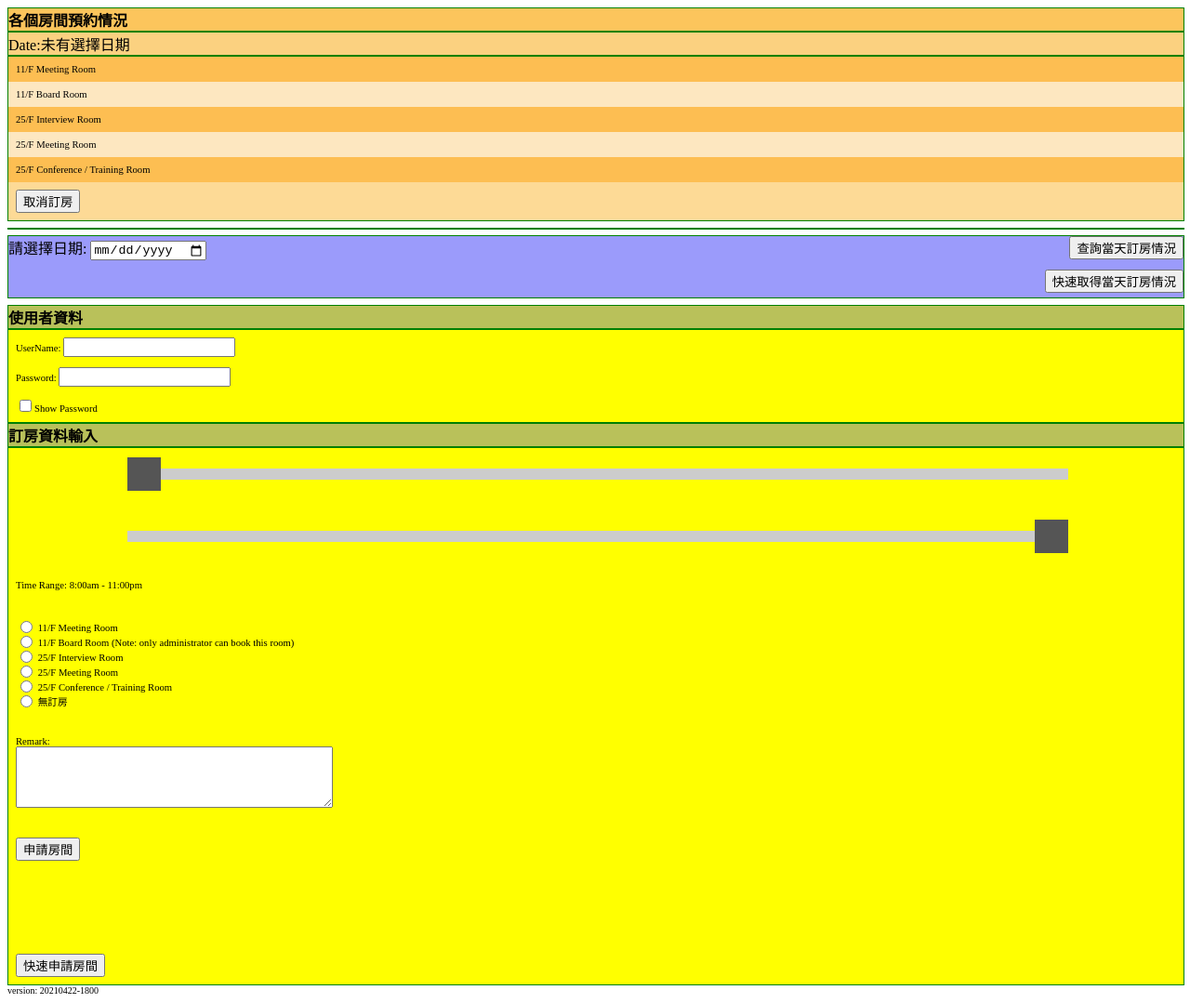
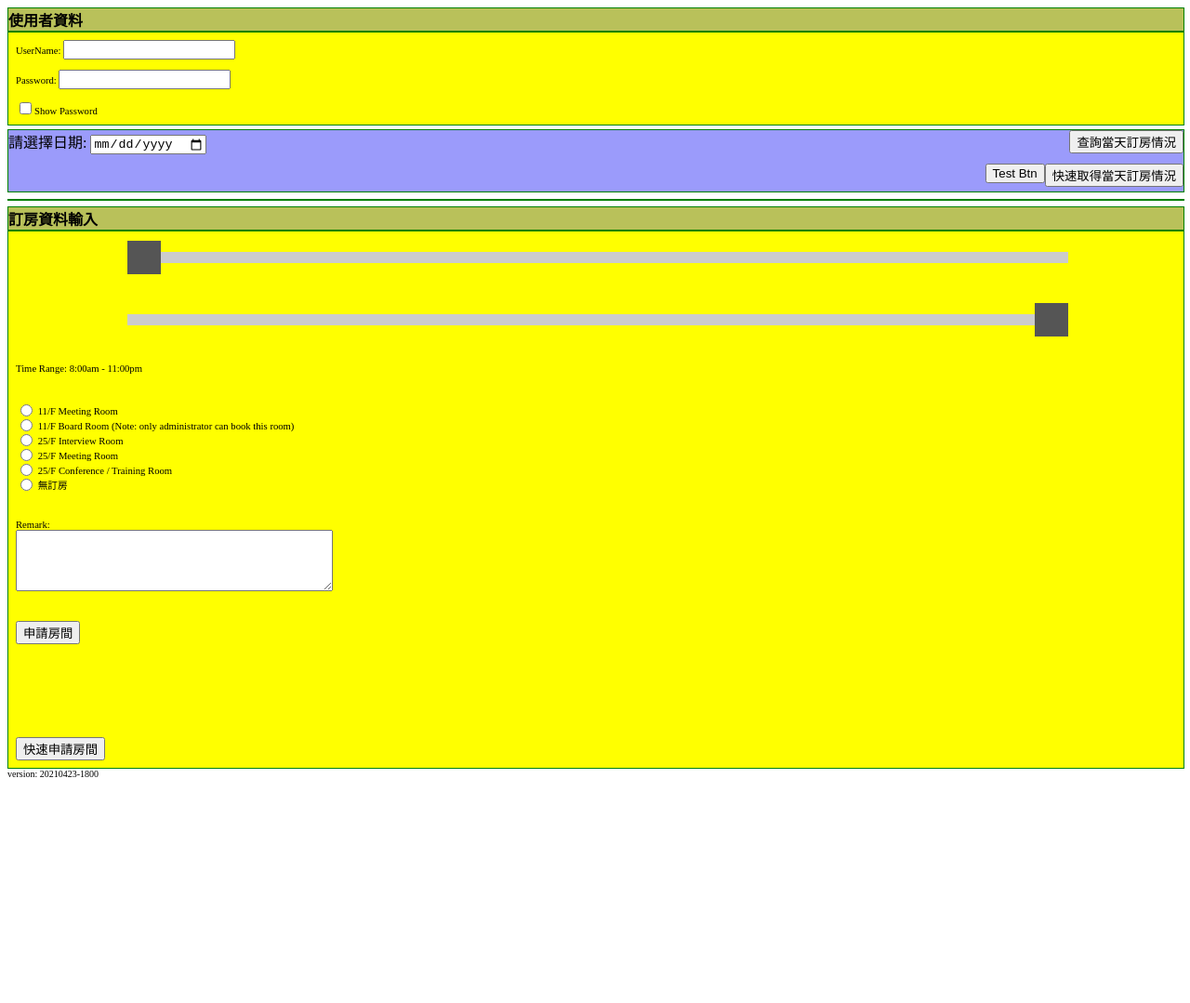
Before and after one commit to ckfc/mobile, a plain HTML site: page index.html in a window 1280 px wide. Shown: the whole page at 93% size. After the commit the page ends 846 px from the top, so only its background shows below. Drawn offline with nearby package versions, Linux system fonts and the light colour scheme.

Commit message:
Add files via upload

```diff
--- a/index.html
+++ b/index.html
@@ -12,8 +12,50 @@
   </head>
   <body>
 
-    <div id="11m"></div>
+    <!--div id="11m"></div-->
 
+
+<div id="user_div" style='background-color:#b9c15a;' class='title_div'>
+  <b>使用者資料</b>
+</div>
+<div id="user_info_div" style='background-color:yellow; margin-bottom:4px;' class='content_div'>
+<div class="inner_div">
+    <span style="width:300px;">UserName:</span> <input type="text" value="" id="userid"><span id="admin" style="width:300px;"></span>   <br><br>
+    Password: <input type="password" value="" id="userpw"><br><br>
+    <input type="checkbox" name="pw_reverse" onclick="pwFunction()">Show Password
+</div>
+</div>
+
+
+
+
+
+
+<div id="date_div" style='background-color:#9b9bfb; margin-bottom: 7px; height:66px;' class='title_div'>
+    <div>
+	<label>請選擇日期:</label>
+    <input type='date' id='tmpdate' name='date'>
+    <button id='querybooking' style="float:right;">查詢當天訂房情況</button>
+	</div>
+	<div>
+    <button id='quickquerybooking' style="float:right; margin-top:10px;" >快速取得當天訂房情況</button>
+	</div>
+
+	<div>
+    <button id='test_btn' style="float:right; margin-top:10px;" onclick="justtest()" >Test Btn</button>
+	</div>
+
+
+
+</div>
+
+
+
+
+
+
+
+<div id="room_full_div" style="display: none;">
 <div id="room_title_div" style= 'background-color:#fcc55c;' class='title_div'>
   <b>各個房間預約情況</b>
 </div>
@@ -54,6 +96,12 @@
   </div>
   </div>
 </div>
+
+</div>
+
+
+
+
 <script src="https://ajax.googleapis.com/ajax/libs/jquery/3.2.1/jquery.min.js"></script>
 <script src="https://code.jquery.com/ui/1.12.0/jquery-ui.min.js"></script>
 <link rel="stylesheet" href="https://code.jquery.com/ui/1.12.0/themes/smoothness/jquery-ui.css" />
@@ -65,30 +113,14 @@
 </div>
 
 
-<div id="date_div" style='background-color:#9b9bfb; margin-bottom: 7px; height:66px;' class='title_div'>
-    <div>
-	<label>請選擇日期:</label>
-    <input type='date' id='tmpdate' name='date'>
-    <button id='querybooking' style="float:right;">查詢當天訂房情況</button>
-	</div>
-	<div>
-    <button id='quickquerybooking' style="float:right; margin-top:10px;" >快速取得當天訂房情況</button>
-	</div>
-</div>
 
 
 
 
-<div id="user_div" style='background-color:#b9c15a;' class='title_div'>
-  <b>使用者資料</b>
-</div>
-<div id="user_info_div" style='background-color:yellow;' class='content_div'>
-<div class="inner_div">
-    <span style="width:300px;">UserName:</span> <input type="text" value="" id="userid"><span id="admin" style="width:300px;"></span>   <br><br>
-    Password: <input type="password" value="" id="userpw"><br><br>
-    <input type="checkbox" name="pw_reverse" onclick="pwFunction()">Show Password
-</div>
-</div>
+
+
+
+
 
 
 
@@ -160,7 +192,7 @@
 </div>
 
 </div>
-<div style='font-size: x-small;'>version: 20210422-1800</div>
+<div style='font-size: x-small;'>version: 20210423-1800</div>
 
 
 
@@ -254,6 +286,13 @@ function pwFunction() {
  }
 
 
+function justtest() {
+    var x = document.getElementById("room_full_div");
+		x.style="";
+	alert('Hi');
+}
+
+
 
 </script>
 
```
